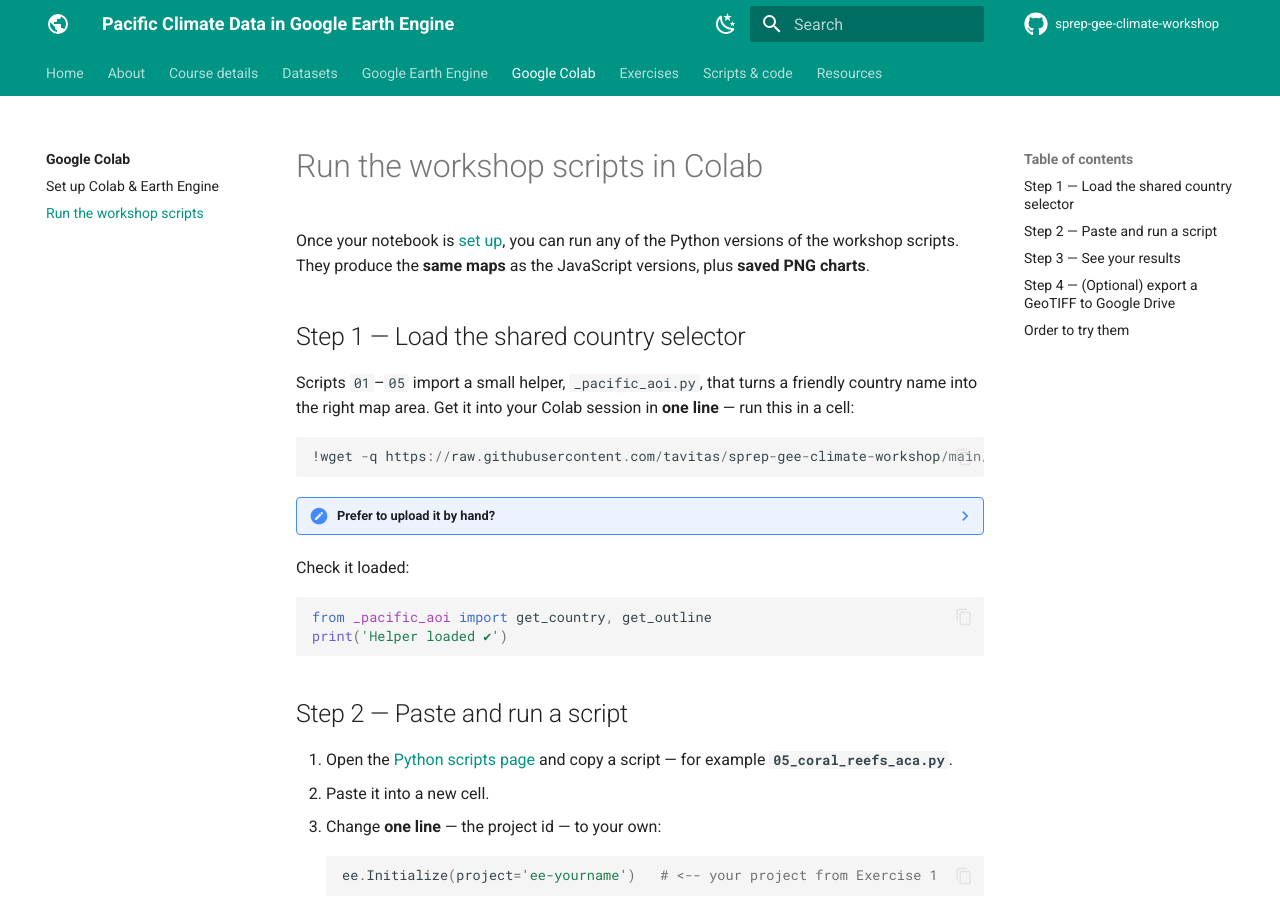
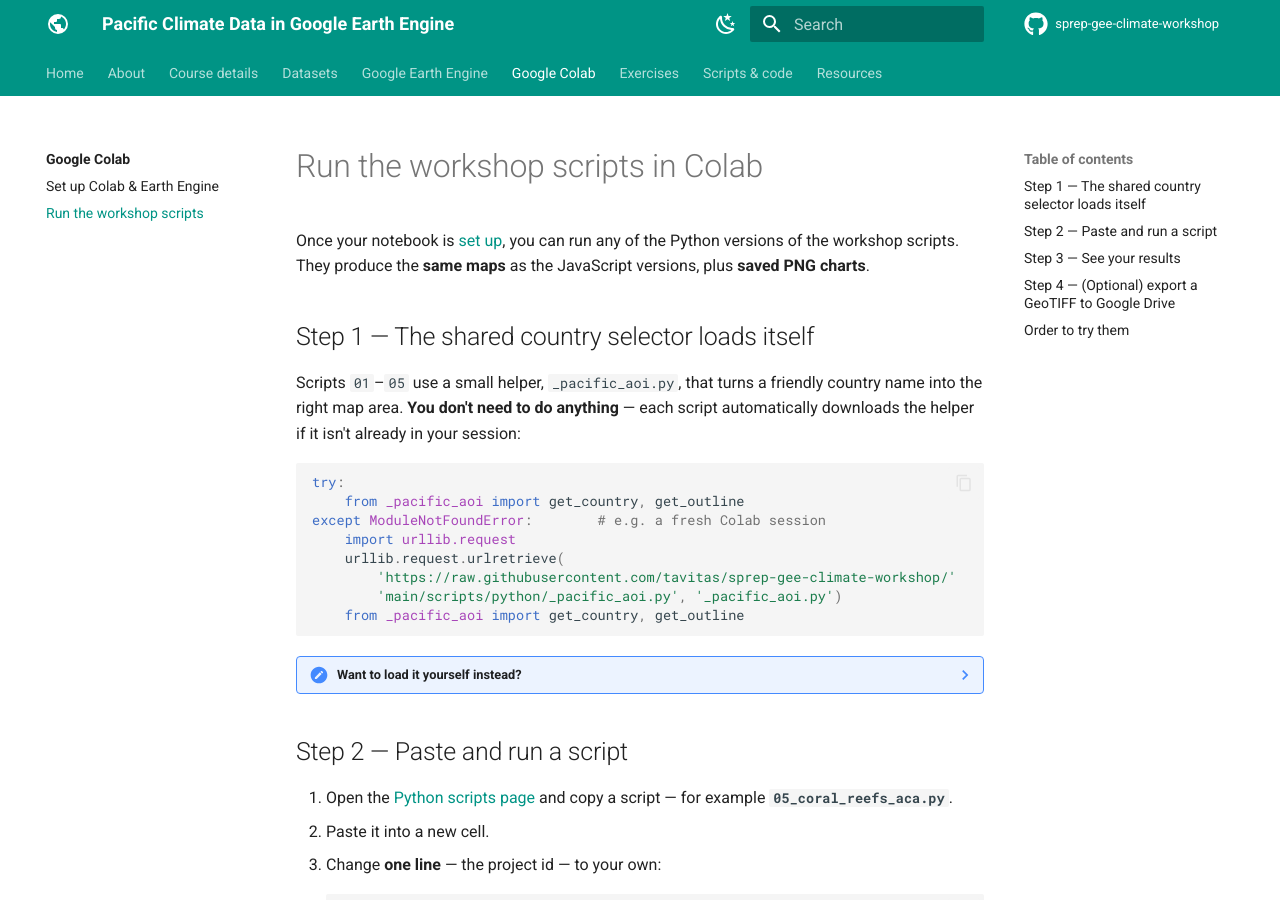
Before and after one commit to tavitas/sprep-gee-climate-workshop, an MkDocs documentation site: the page built from docs/colab/run-scripts.md, in a window 1280 px wide and 900 px high. Built offline with MkDocs 1.6.1 and Material for MkDocs 9.7.7, drawn with Linux system fonts in a browser that asks for light colours; comment, search, counter and statistics services are not loaded; some of the changed text lies outside the part shown.

Commit message:
Python scripts self-bootstrap the _pacific_aoi helper (fixes Colab import error)
Running a Python script in a fresh Colab session failed with
"ModuleNotFoundError: No module named '_pacific_aoi'" because the shared helper
wasn't in the session. Each script (01-05) now wraps the import in a
try/except that downloads _pacific_aoi.py from the repo if it's missing, so the
scripts just work in Colab with no separate step. Verified the bootstrap
downloads + imports in a clean directory. Updated the Colab "Run the scripts"
page accordingly.

Co-Authored-By: Claude Opus 4.8 <noreply@anthropic.com>

````diff
--- a/docs/colab/run-scripts.md
+++ b/docs/colab/run-scripts.md
@@ -4,24 +4,27 @@ Once your notebook is [set up](setup.md), you can run any of the Python versions
 of the workshop scripts. They produce the **same maps** as the JavaScript
 versions, plus **saved PNG charts**.
 
-## Step 1 — Load the shared country selector
-Scripts `01`–`05` import a small helper, `_pacific_aoi.py`, that turns a
-friendly country name into the right map area. Get it into your Colab session in
-**one line** — run this in a cell:
+## Step 1 — The shared country selector loads itself
+Scripts `01`–`05` use a small helper, `_pacific_aoi.py`, that turns a friendly
+country name into the right map area. **You don't need to do anything** — each
+script automatically downloads the helper if it isn't already in your session:
+
 ```python
-!wget -q https://raw.githubusercontent.com/tavitas/sprep-gee-climate-workshop/main/scripts/python/_pacific_aoi.py
+try:
+    from _pacific_aoi import get_country, get_outline
+except ModuleNotFoundError:        # e.g. a fresh Colab session
+    import urllib.request
+    urllib.request.urlretrieve(
+        'https://raw.githubusercontent.com/tavitas/sprep-gee-climate-workshop/'
+        'main/scripts/python/_pacific_aoi.py', '_pacific_aoi.py')
+    from _pacific_aoi import get_country, get_outline
 ```
-??? note "Prefer to upload it by hand?"
-    Open the **:material-folder: Files** panel (left sidebar) → **Upload**, and
-    upload `_pacific_aoi.py` from the
-    [downloads](../course-details/downloads.md) / the `scripts/python/` folder.
-    It must sit next to your notebook for `import` to find it.
 
-Check it loaded:
-```python
-from _pacific_aoi import get_country, get_outline
-print('Helper loaded ✔')
-```
+??? note "Want to load it yourself instead?"
+    You can pre-load it in one line — `!wget -q https://raw.githubusercontent.com/tavitas/sprep-gee-climate-workshop/main/scripts/python/_pacific_aoi.py`
+    — or open the **:material-folder: Files** panel (left sidebar) → **Upload**
+    and upload `_pacific_aoi.py` from the `scripts/python/` folder. It must sit
+    next to your notebook for `import` to find it.
 
 ## Step 2 — Paste and run a script
 1. Open the [Python scripts page](../scripts/python.md) and copy a script — for
@@ -67,9 +70,9 @@ for **QGIS** or **ArcGIS**.
 | `03_sst_reef_heat.py` | Ocean & SST | [6](../exercises/ocean-coast.md) |
 | `04_coastal_exposure.py` | Sea level & coast | [6](../exercises/ocean-coast.md) |
 
-!!! note "Keep all the files together"
-    `_pacific_aoi.py` must be in the session for `01`–`05` to import it. If you
-    **Runtime → Disconnect** or start a fresh notebook, re-run Step 1.
+!!! note "Fresh session?"
+    If you **Runtime → Disconnect** or start a new notebook, the scripts simply
+    re-download `_pacific_aoi.py` the next time you run one — no action needed.
 
 **See also:** the full [Python scripts](../scripts/python.md), and the
 [live diagnostic check](../scripts/diagnostic.md) to confirm every dataset loads
````
Also changed, not shown: 5 other files.
